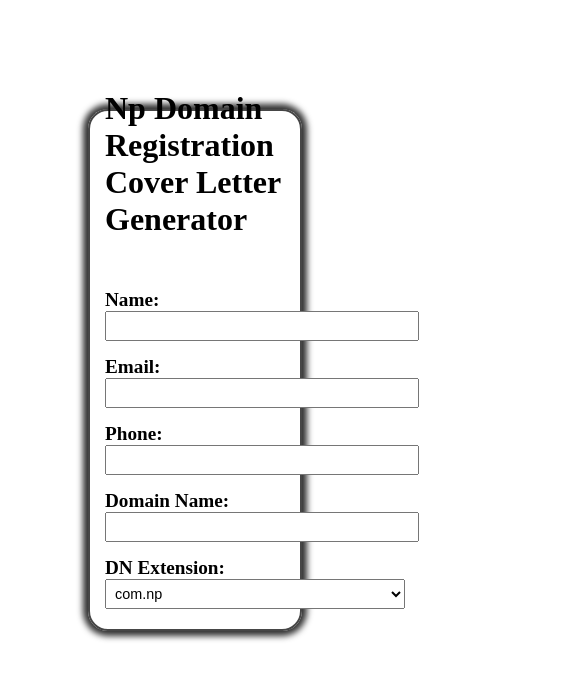
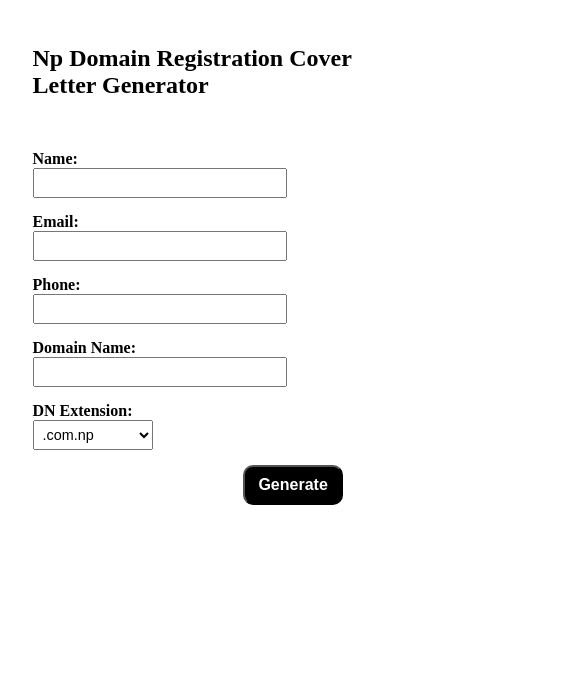
Before and after one commit to Sonuthapa420/np-coverletter-generator, a plain HTML site: page index.html in a window 390 px wide. Shown: the top 680 px of the page, 585 px wide, since content can reach past the window. Drawn offline with Linux system fonts and the light colour scheme.

Commit message:
responsive form

```diff
--- a/form.css
+++ b/form.css
@@ -5,13 +5,13 @@
 }
 body {
     height: 740px; width: 100%; display: flex; flex-direction: column; align-items: center; justify-content: center;
-    font-size: 1.1rem; font-family: inherit; gap: 20px;
+    font-size: 1.1rem; font-family: inherit;
     /* background-color: beige; */
 }
 form{
     /* background-color: aqua; */
     height: 70%;
-    width: 50%;
+    width: 30%;
     display: flex;
     flex-direction: column;
     justify-content: center;
@@ -24,7 +24,7 @@ form{
 }
 h5{
     font-family: 'Times New Roman', Times, serif;
-    font-size: 2rem;
+    font-size: 1.5rem;
     text-align: left;
     width: 100%;
 }
@@ -41,7 +41,7 @@ h5{
 }
 .name,.email,.phone,.domain-name,.domain-ex{
     font-size: 0.9rem;
-    width: 300px;
+    width: 120%;
     padding: 5px;
 }
 .domain-ex option{
@@ -50,7 +50,7 @@ h5{
 button{
     height: 50px;
     width: 120px;
-    margin-left: 600px;
+    margin-left: 70%;
     border-radius: 10px;
     background-color: black;
     color: white;
@@ -62,3 +62,32 @@ button:hover{
     background-color: white;
     color: black;
 }
+
+@media only screen and (max-width:400px) {
+    body{
+        height: 550px;
+        width: 90%;
+        /* background-color: pink; */
+        display: flex;
+        /* align-items: center; */
+        justify-content: flex-start;
+
+    }
+form{
+    height: 100%;
+    width: 100%;
+border: none;
+box-shadow: none;
+margin-left: 50px;
+}
+.NAME h4,.PHONE h4,.EMAIL h4,.DOMAINNAME h4,.DOMAINEX h4{
+    font-size: 1rem;
+}
+
+button{
+    margin-left: 60%;
+    font-size: 1rem;
+    height: 40px;
+    width: 100px;
+}
+}
--- a/index.html
+++ b/index.html
@@ -30,11 +30,11 @@
 
         <div class="DOMAINEX">
             <h4>DN Extension:</h4> <select class="domain-ex">
-            <option value="com.np">com.np</option>
-            <option value="info.np">info.np</option>
-            <option value="name.np">name.np</option>
-            <option value="pro.np">pro.np</option>
-            <option value="biz.np">biz.np</option>
+            <option value=".com.np">.com.np</option>
+            <option value=".info.np">.info.np</option>
+            <option value=".name.np">.name.np</option>
+            <option value=".pro.np">.pro.np</option>
+            <option value=".biz.np">.biz.np</option>
         </select>
         </div>
 
```
